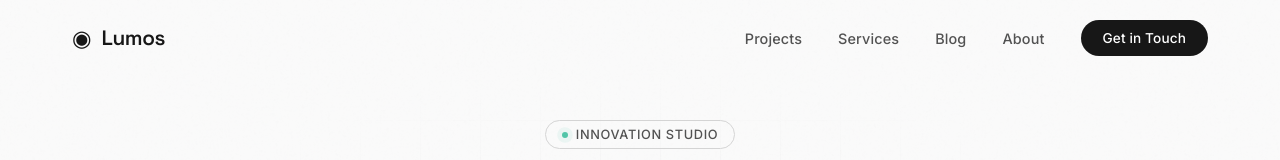
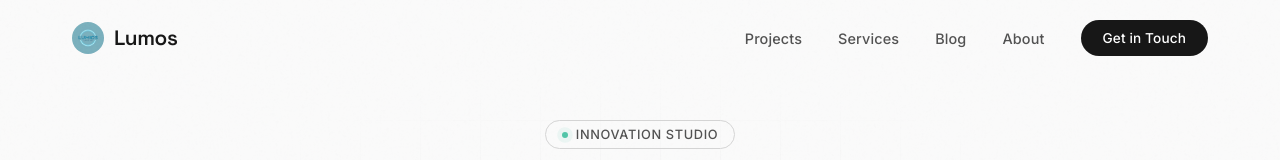
Before and after one commit to Lumos-Labs-HQ/lumos, a SvelteKit app: page / in a window 1280 px wide. Shown: the top 160 px of the page. Built offline with nearby package versions, Linux system fonts and the light colour scheme.

Commit message:
add icon

```diff
--- a/src/lib/components/Navbar.svelte
+++ b/src/lib/components/Navbar.svelte
@@ -8,7 +8,7 @@
 <nav class="nav" class:nav-scrolled={scrollY > 50}>
 	<div class="nav-inner">
 		<a href="/" class="logo">
-			<span class="logo-mark">◉</span>
+			<img src="/lumios-logo.png" alt="Lumos Labs" class="logo-mark" />
 			<span class="logo-text">Lumos</span>
 		</a>
 
@@ -74,8 +74,10 @@
 	}
 
 	.logo-mark {
-		font-size: 1.4rem;
-		line-height: 1;
+		width: 32px;
+		height: 32px;
+		object-fit: contain;
+		border-radius: 50%;
 	}
 
 	.logo-text {
--- a/src/routes/+layout.svelte
+++ b/src/routes/+layout.svelte
@@ -11,7 +11,7 @@
 </script>
 
 <svelte:head>
-	<link rel="icon" href={favicon} />
+	<link rel="icon" href="/lumios-logo.png" />
 	<title>Lumos — Innovation Studio | Open Source & Custom Software Development</title>
 	<meta name="description" content="Lumos builds cutting-edge projects, open-source libraries, and delivers world-class freelance engineering for global clients. Specializing in Go, TypeScript, and high-performance software solutions." />
 	<meta name="keywords" content="Lumos, Lumos Labs, software development, open source, Go development, TypeScript, ORM, Flash ORM, API documentation, system tools, freelance engineering, custom software, innovation studio, tech consulting" />
@@ -88,7 +88,7 @@
 <nav class="nav" class:nav-scrolled={scrollY > 50}>
 	<div class="nav-inner">
 		<a href="/" class="logo">
-			<span class="logo-mark">◉</span>
+			<img src="/lumios-logo.png" alt="Lumos Labs" class="logo-mark" />
 			<span class="logo-text">Lumos</span>
 		</a>
 
@@ -188,8 +188,10 @@
 	}
 
 	.logo-mark {
-		font-size: 1.4rem;
-		line-height: 1;
+		width: 32px;
+		height: 32px;
+		object-fit: contain;
+		border-radius: 50%;
 	}
 
 	.logo-text {
--- a/src/routes/+page.svelte
+++ b/src/routes/+page.svelte
@@ -358,7 +358,7 @@
 {#if !mounted}
 	<div class="loading-screen">
 		<div class="loading-spinner">
-			<span class="logo-mark">◉</span>
+			<img src="/lumios-logo.png" alt="Lumos Labs" class="logo-mark" style="width: 48px; height: 48px; border-radius: 50%;" />
 		</div>
 	</div>
 {/if}
@@ -431,8 +431,8 @@
 					rel="noopener noreferrer"
 					class="project-card"
 					style="transition-delay: {i * 100}ms"
-					onmousemove={(e) => handleCardMouseMove(e, e.currentTarget)}
-					onmouseleave={(e) => handleCardMouseLeave(e.currentTarget)}
+					// onmousemove={(e) => handleCardMouseMove(e, e.currentTarget)}
+					// onmouseleave={(e) => handleCardMouseLeave(e.currentTarget)}
 				>
 					<div class="project-status">{project.status}</div>
 					<h3 class="project-title">{project.title}</h3>
@@ -676,7 +676,7 @@
 	<div class="container">
 		<div class="footer-inner">
 			<div class="footer-brand">
-				<span class="logo-mark">◉</span>
+				<img src="/lumios-logo.png" alt="Lumos Labs" class="logo-mark" style="width: 28px; height: 28px; border-radius: 50%; object-fit: contain;" />
 				<span class="logo-text">Lumos</span>
 			</div>
 			<p class="footer-copy">© 2026 Lumos. Engineering the future, one commit at a time.</p>
```
Also changed, not shown: static/lumios-logo.png (added).
